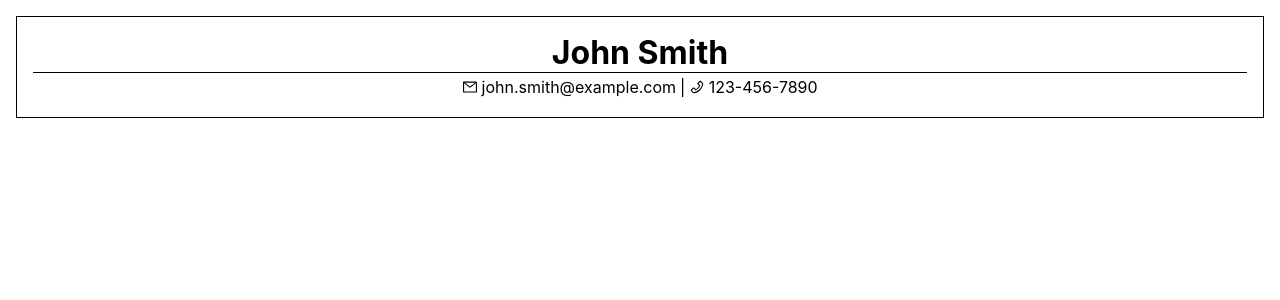
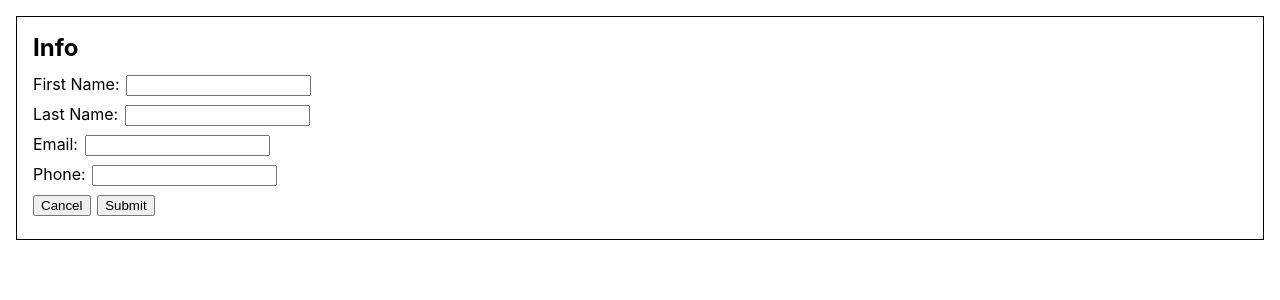
Before and after one commit to rankoliang/cv-project, a React (Create React App) app: page / in a window 1280 px wide. Shown: the top 300 px of the page. Built offline with nearby package versions, Linux system fonts and the light colour scheme.

Commit message:
Configure form name fields

```diff
--- a/src/components/info.js
+++ b/src/components/info.js
@@ -2,7 +2,7 @@ import { Component } from 'react';
 import { AiOutlineMail, AiOutlinePhone } from 'react-icons/ai';
 import styled from 'styled-components';
 
-const StyledInfoDisplay = styled.div`
+const StyledInfo = styled.div`
   text-align: center;
 
   h1 {
@@ -36,36 +36,24 @@ const StyledContact = styled.address`
 `;
 
 class InfoDisplay extends Component {
-  constructor(props) {
-    super(props);
-
-    this.state = Object.assign(
-      {
-        name: 'John Smith',
-        email: 'john.smith@example.com',
-        phone: '123-456-7890',
-      },
-      this.props
-    );
-  }
-
   render() {
-    const { name, email, phone } = this.state;
+    const {
+      info: { name, email, phone },
+    } = this.props;
 
     return (
-      <StyledInfoDisplay>
-        <h1>{name}</h1>
+      <StyledInfo>
+        <h1>
+          {name.first} {name.last}
+        </h1>
         <Contact email={email} phone={phone} />
-      </StyledInfoDisplay>
+        <button onClick={this.props.toggleEdit}>Edit</button>
+      </StyledInfo>
     );
   }
 }
 
 class Contact extends Component {
-  constructor(props) {
-    super(props);
-  }
-
   render() {
     const { email, phone } = this.props;
 
@@ -84,4 +72,127 @@ class Contact extends Component {
   }
 }
 
-export default InfoDisplay;
+const Form = styled.form`
+  h2 {
+    margin: 0;
+  }
+
+  *:not(:last-child) {
+    margin-bottom: 0.5em;
+  }
+
+  input {
+    margin: 0 0.5em;
+  }
+`;
+
+class FormField extends Component {
+  render() {
+    const { id, label, type = 'text', value = '', ...inputProps } = this.props;
+
+    return (
+      <div>
+        <label htmlFor={id}>{label}</label>
+        <input type={type} id={id} defaultValue={value} {...inputProps} />
+      </div>
+    );
+  }
+}
+
+class InfoForm extends Component {
+  constructor(props) {
+    super(props);
+
+    this.state = {
+      name: {
+        first: '',
+        last: '',
+        get full() {
+          return `${this.first} ${this.last}`;
+        },
+      },
+      email: '',
+      phone: '',
+    };
+
+    this.onFieldChange = this.onFieldChange.bind(this);
+  }
+
+  onFieldChange(...fields) {
+    return (e) => {
+      let value;
+
+      if (fields.length > 1) {
+        value = Object.assign(
+          {},
+          this.state[fields[0]],
+          nestedObj(e.target.value, ...fields.slice(1))
+        );
+      } else {
+        value = this.state[fields[0]];
+      }
+
+      this.setState({
+        [fields[0]]: value,
+      });
+    };
+  }
+
+  render() {
+    const { toggleEdit, submitForm } = this.props;
+    const { name, email, phone } = this.state;
+    const info = { name, email, phone };
+
+    return (
+      <Form
+        onSubmit={(e) => {
+          e.preventDefault();
+          submitForm({ info });
+          toggleEdit(e);
+        }}
+      >
+        <h2>Info</h2>
+        <FormField
+          id="first-name"
+          label="First Name:"
+          value={name.first}
+          onChange={this.onFieldChange('name', 'first')}
+        />
+        <FormField
+          id="last-name"
+          label="Last Name:"
+          value={name.last}
+          onChange={this.onFieldChange('name', 'last')}
+        />
+        <FormField
+          id="email"
+          type="email"
+          label="Email:"
+          value={email}
+          onChange={this.onFieldChange('email')}
+        />
+        <FormField
+          id="phone"
+          type="tel"
+          label="Phone:"
+          value={phone}
+          onChange={this.onFieldChange('phone')}
+        />
+        <div>
+          <button onClick={toggleEdit}>Cancel</button>
+          <input type="submit" value="Submit" />
+        </div>
+      </Form>
+    );
+  }
+}
+
+function nestedObj(value, ...fields) {
+  if (fields.length === 1) {
+    return { [fields[0]]: value };
+  } else {
+    return { [fields[0]]: nestedObj(value, fields.slice(1)) };
+  }
+}
+
+export { InfoDisplay, InfoForm };
--- a/src/components/resume.js
+++ b/src/components/resume.js
@@ -1,5 +1,5 @@
 import { Component } from 'react';
-import Info from './info';
+import { InfoDisplay, InfoForm } from './info';
 import styled from 'styled-components';
 
 const StyledResume = styled.div`
@@ -14,19 +14,53 @@ class Resume extends Component {
 
     this.state = {
       info: {
-        name: 'John Smith',
+        name: {
+          first: 'John',
+          last: 'Smith',
+          get full() {
+            return `${this.first} ${this.last}`;
+          },
+        },
         email: 'john.smith@example.com',
         phone: '123-456-7890',
       },
+      isEditing: {
+        info: true,
+      },
+    };
+
+    this.toggleEdit = this.toggleEdit.bind(this);
+    this.submitForm = this.submitForm.bind(this);
+  }
+
+  toggleEdit(section) {
+    return (e) => {
+      e.preventDefault();
+      this.setState((state) => {
+        return {
+          isEditing: Object.assign({}, state.isEditing, {
+            [section]: !state.isEditing[section],
+          }),
+        };
+      });
     };
   }
 
+  submitForm(state) {
+    this.setState(state);
+  }
+
   render() {
-    const { info } = this.state;
+    const { info, isEditing } = this.state;
+    const Info = isEditing.info ? InfoForm : InfoDisplay;
 
     return (
       <StyledResume>
-        <Info info={info} />
+        <Info
+          info={info}
+          toggleEdit={this.toggleEdit('info')}
+          submitForm={this.submitForm}
+        />
       </StyledResume>
     );
   }
```
